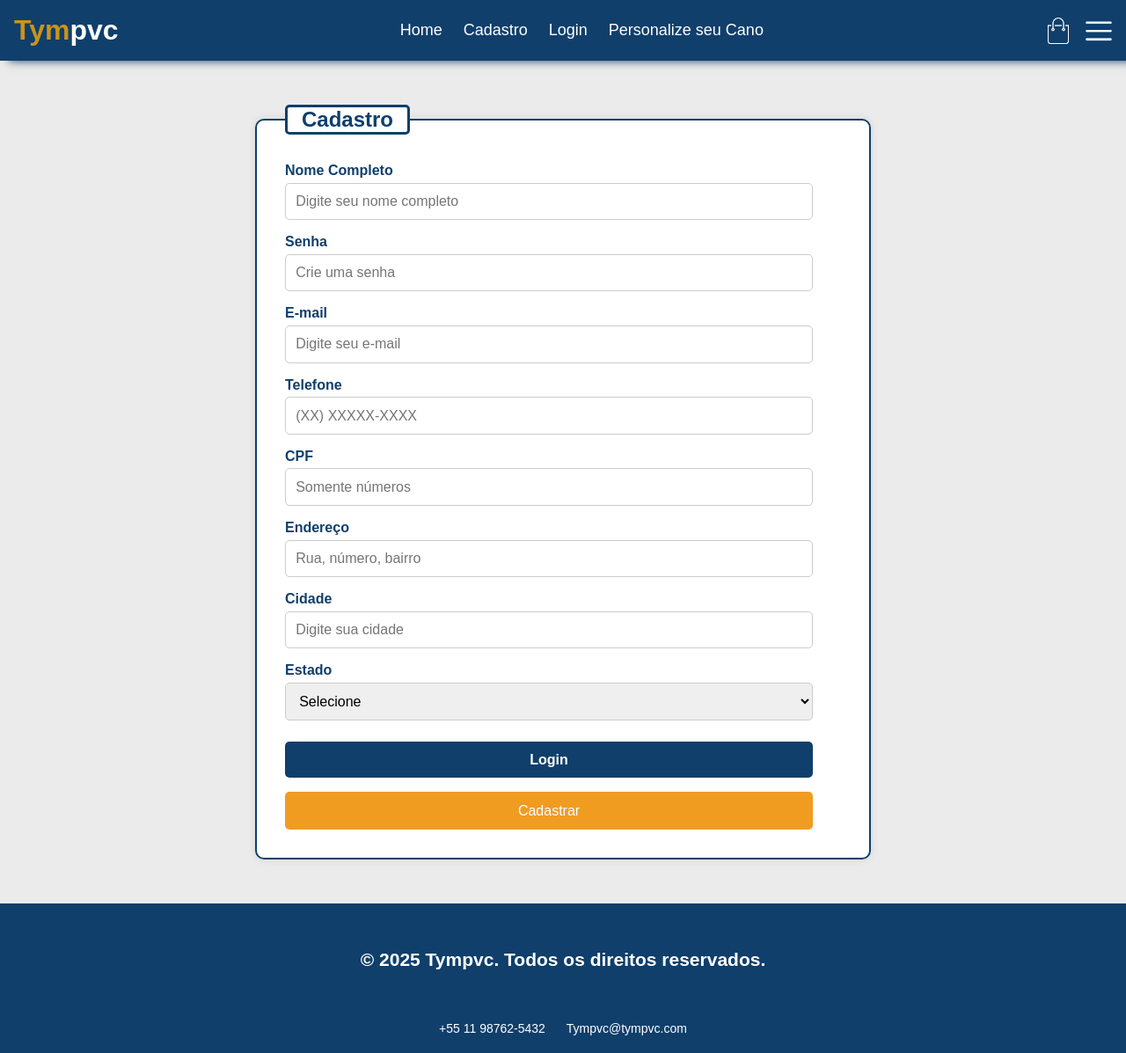
After one commit to PauloFratta/E11-SCS-ADS-Projetos-2-2025-E02, a PHP site: page /php/cadastro.php in a window 1280 px wide. The commit adds this page. Shown: the whole page at 88% size. Run offline with PHP 8.4, Linux system fonts and the light colour scheme.

Commit message:
adicionando telas de rascunho -Marcelo Korin-28-09-2025

```diff
--- /dev/null
+++ b/php/cadastro.php
@@ -0,0 +1,80 @@
+<!DOCTYPE html>
+<html lang="en">
+<head>
+    <meta charset="UTF-8">
+    <meta name="viewport" content="width=device-width, initial-scale=1.0">
+    <title>Cadastro</title>
+<link rel="stylesheet" href="../styles/cadastro.css">
+</head>
+<body>
+    <div class="navbar show-menu">
+        <div class="header-inner-content">
+            <h1 class="logo">Tym<span>pvc</span></h1>
+            <nav>
+                <ul>
+                    <li><a href="../index.html">Home</a></li>
+                    <li><a href="../php/cadastro.php">Cadastro</a></li>
+                    <li><a href="../php/login.php">Login</a></li>
+                    <li><a href="#">Personalize seu Cano</a></li>
+                </ul>
+            </nav>
+            <div class="nav-icon-container">
+                <img src="../images/cart.png">
+                <img src="../images/menu.png" class="menu-button">
+            </div>
+        </div>
+    </div>
+    <main>
+        <Br>
+        <fieldset>
+  <legend>Cadastro</legend>
+  <form method="post" action="cadastro.php" class="form-cadastro">
+    <label for="nome">Nome Completo</label>
+    <input type="text" id="nome" name="nome" placeholder="Digite seu nome completo" required>
+
+    <label for="Senha">Senha</label>
+    <input type="password" id="Senha" name="Senha" placeholder="Crie uma senha" required>
+
+    <label for="email">E-mail</label>
+    <input type="email" id="email" name="email" placeholder="Digite seu e-mail" required>
+
+    <label for="telefone">Telefone</label>
+    <input type="tel" id="telefone" name="telefone" placeholder="(XX) XXXXX-XXXX" required>
+
+    <label for="cpf">CPF</label>
+    <input type="text" id="cpf" name="cpf" placeholder="Somente números" maxlength="11" required>
+
+    <label for="endereco">Endereço</label>
+    <input type="text" id="endereco" name="endereco" placeholder="Rua, número, bairro" required>
+
+    <label for="cidade">Cidade</label>
+    <input type="text" id="cidade" name="cidade" placeholder="Digite sua cidade" required>
+
+    <label for="estado">Estado</label>
+    <select id="estado" name="estado" required>
+      <option value="">Selecione</option>
+      <option value="SP">SP</option>
+      <option value="RJ">RJ</option>
+      <option value="MG">MG</option>
+      <option value="RS">RS</option>
+      <option value="Outros">Outros</option>
+    </select>
+    <a href="../php/login.php">Login</a>
+    <button type="submit" class="btn-enviar">Cadastrar</button>
+  </form>
+</fieldset>
+<br>
+    </main>
+        <footer class="site-footer" id="Contato">
+            <div class="footer-container">
+                <br><br>
+                <h2>&copy; 2025 Tympvc. Todos os direitos reservados.</h2>
+                <br><br><br>
+                <ul class="footer-links">
+                    <li>+55 11 98762-5432</li>
+                    <li>Tympvc@tympvc.com</li>
+                </ul>
+            </div>
+        </footer>
+</body>
+</html>
--- /dev/null
+++ b/styles/cadastro.css
@@ -0,0 +1,107 @@
+@import "../styles/globals.css";
+
+.form-cadastro {
+  max-width: 600px;
+  margin: 2rem auto;
+  background: #ffffff;
+  padding: 2rem;
+  border-radius: 10px;
+  box-shadow: 0 0 10px rgba(0,0,0,0.1);
+  display: flex;
+  flex-direction: column;
+}
+
+.form-cadastro label {
+  margin-bottom: 0.3rem;
+  font-weight: 600;
+  color: #103f6b;
+}
+
+.form-cadastro input,
+.form-cadastro select {
+  padding: 0.7rem;
+  margin-bottom: 1rem;
+  border: 1px solid #ccc;
+  border-radius: 5px;
+  font-size: 1rem;
+  transition: border-color 0.3s;
+}
+
+.form-cadastro input:focus,
+.form-cadastro select:focus {
+  border-color: #f09c20;
+  outline: none;
+}
+
+.btn-enviar {
+  background-color: #f09c20;
+  color: #fff;
+  border: none;
+  padding: 0.8rem;
+  font-size: 1rem;
+  border-radius: 5px;
+  cursor: pointer;
+  transition: background-color 0.3s;
+}
+
+.btn-enviar:hover {
+  background-color: #ca931b;
+}
+
+fieldset {
+  border: 2px solid #103f6b;
+  border-radius: 10px;
+  padding: 2rem;
+  margin: 2rem auto;
+  max-width: 700px;
+  background-color: #ffffff;
+  box-shadow: 0 0 10px rgba(0,0,0,0.1);
+}
+
+legend {
+  font-size: 1.5rem;
+  font-weight: bold;
+  color: #103f6b;
+  padding: 0 1rem;
+  border: solid #103f6b 3px;
+  border-radius: 5px;
+  background-color: white;
+}
+
+fieldset .form-cadastro {
+  margin: 0;
+  padding: 0;
+  box-shadow: none;
+  background: transparent;
+}
+
+.form-cadastro a {
+  display: inline-block;
+  text-align: center;
+  margin-top: 0.5rem;
+  margin-bottom: 1rem;
+  padding: 0.7rem 1.2rem;
+  background-color: #103f6b;
+  color: #fff;
+  text-decoration: none;
+  border-radius: 5px;
+  font-size: 1rem;
+  font-weight: 600;
+  transition: background-color 0.3s, transform 0.2s;
+}
+
+.form-cadastro a:hover {
+  background-color: #0d3356;
+  transform: translateY(-2px);
+}
+
+.form-cadastro a:active {
+  transform: translateY(0);
+}
+
+@media (max-width: 600px) {
+  .form-cadastro {
+    width: 90%;
+    padding: 1rem;
+  }
+}
--- a/styles/globals.css
+++ b/styles/globals.css
@@ -4,10 +4,22 @@
     margin: 0;
 }
 
+html, body {
+  height: 100%;
+  margin: 0;
+}
+
 body {
+  display: flex;
+  flex-direction: column;
+  min-height: 100vh;
   font-family: 'Montserrat', sans-serif;
 }
 
+/* Garante que o conteúdo cresça e empurre o footer */
+main {
+  flex: 1;
+}
 
 .header-inner-content{
     max-width: 1300px;
```
Also changed, not shown: index.html (+6 -21 lines), php/PersCano.php (added, +48 -0 lines), php/login.php (added, +55 -0 lines), styles/login.css (added, +108 -0 lines).
